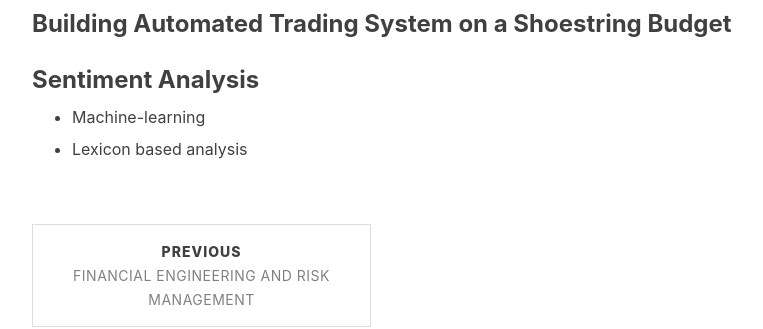
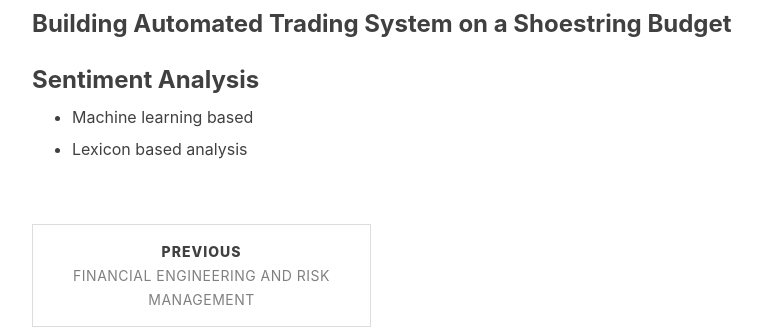
Before and after one commit to Bearxcave/Bearxcave.github.io, a Jekyll site: the page built from _posts/2021-05-01-algorithmic-trading.md, in a window 1280 px wide. Shown: the part 1330-1659 px from the top of the page, without its empty margins (233-996 px from the left). Built offline with Jekyll 4.4.1, drawn with Linux system fonts in a browser that asks for light colours; nearby versions of some CDN libraries; formulas are drawn with MathJax 3; comment, search, counter and statistics services are not loaded.

Commit message:
Update 2021-05-01-algorithmic-trading.md

```diff
--- a/_posts/2021-05-01-algorithmic-trading.md
+++ b/_posts/2021-05-01-algorithmic-trading.md
@@ -54,6 +54,6 @@ EBIT: Earnings before interest and taxes
 
 ### Sentiment Analysis
 
-* Machine-learning
+* Machine learning based
 
 * Lexicon based analysis
```
